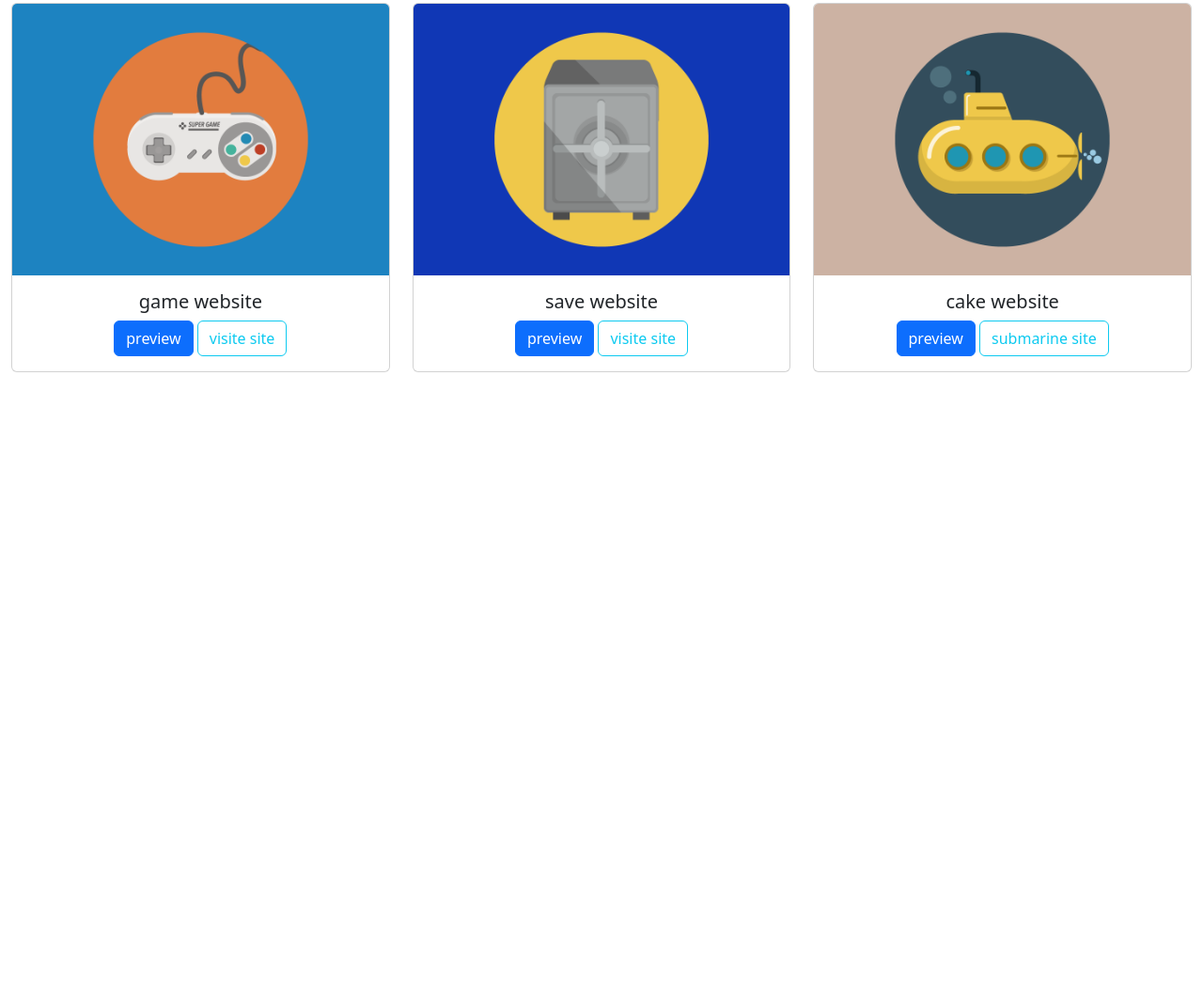
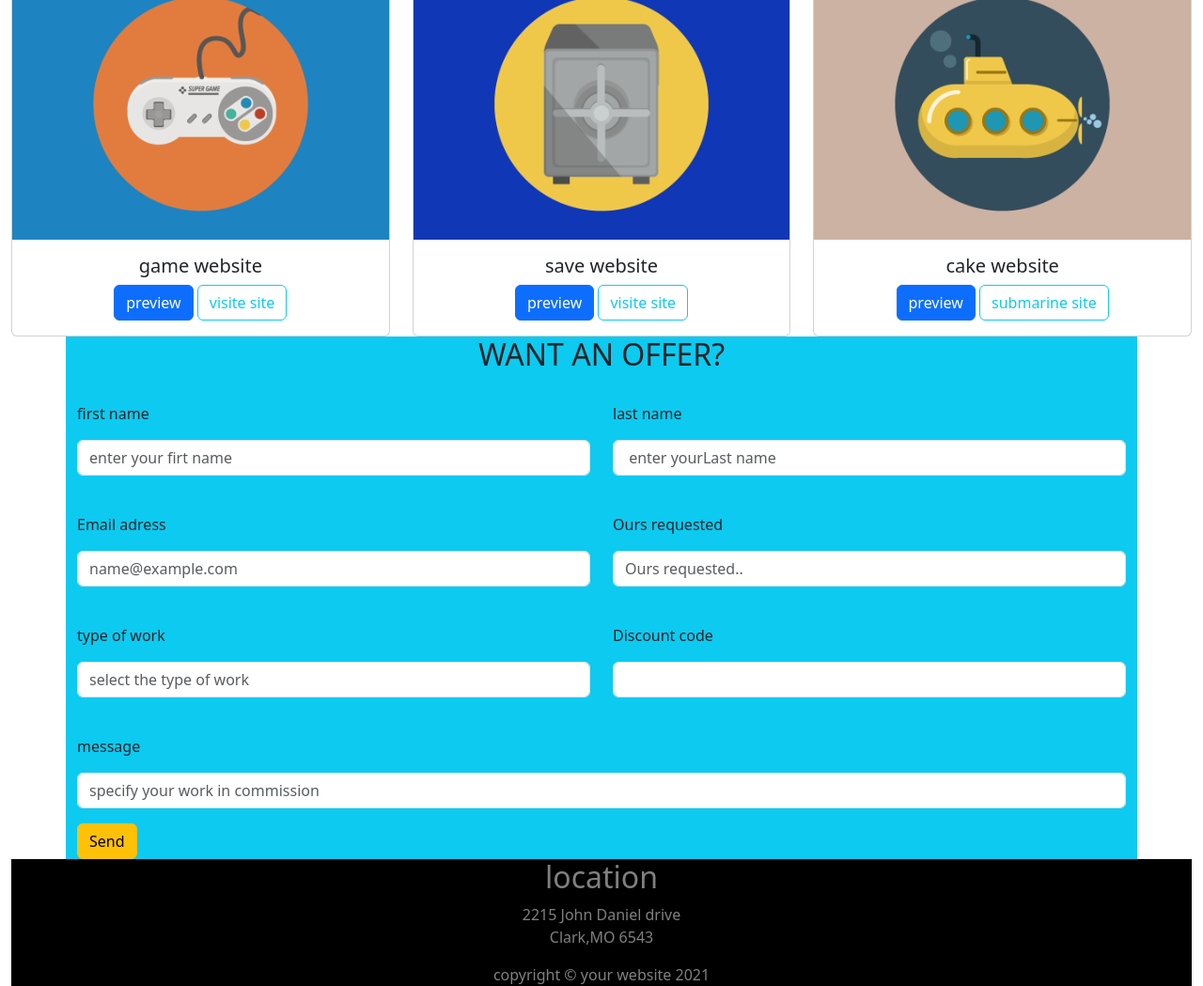
Before and after one commit to juliekaam/-bootstrap-html-freelancer, a plain HTML site: page index.html in a window 1280 px wide. Shown: the part 1346-2395 px from the top of the page at 94% size. Before the commit the page ends 1742 px from the top, so only its background shows below. Drawn offline with nearby package versions, Linux system fonts and the light colour scheme.

Commit message:
pagina completa

```diff
--- a/index.html
+++ b/index.html
@@ -14,8 +14,8 @@
     <div class="container-fluid">
 
         <!--row 1-->
-        <div class="row bg-black text-primary align-items-center">
-            <div class="col-12 justify-content-aound ">
+        <div class="row bg-black text-primary ">
+            <div class="col-12 justify-content-around d-inline-flex jus ">
 
                 <p> portfoglio</p>
                 <button type="button" class="btn btn-link position-relative">Contact me</button>
@@ -108,26 +108,79 @@
                 </div>
             </div>
         </div>
-        <!-- row 4
-        <div class="container-fluid">
-            <div class="row  text-center">
-                <div class="col-4">
-                    <div class="card">
-                        <h4>portfoglio</h4>
-                        <img src="./img/cake.png" class="card-img-top" alt="cabin">
-                        <div class="card-body">
-                            <h5 class="card-title">cake website</h5>
-                            <button type="button" class="btn btn-primary">preview</button>
-                            <button type="button" class="btn btn-outline-info">visite site</button>
-                        </div>
-                    </div>
+        <!--row form-->
+
+
+        <div class="container bg-info">
+            <h2 class="text-center">WANT AN OFFER?</h2>
+            <div class="row text-start">
+                <div class="col-6 mt-4">
+                    <p>first name
+                    <p>
+                        <input type="text" class="form-control" placeholder="enter your firt name"
+                            aria-label="First name">
                 </div>
-            </div>-->
+                <div class="col-6 mt-4">
+                    <p>last name
+                    <p>
+                        <input type="text" class="form-control" placeholder=" enter yourLast name"
+                            aria-label="Last name">
+                </div>
+            </div>
 
-        <!--row3-->
-        <div class="row">
+            <div class="row  text-start">
+                <div class="col-6 mt-4">
+                    <p>Email adress
+                    <p>
+                        <input type="text" class="form-control" placeholder="name@example.com" aria-label="Email">
+                </div>
+                <div class="col-6 mt-4">
+                    <p>Ours requested
+                    <p>
+                        <input type="text" class="form-control" placeholder="Ours requested.. " aria-label="Last name">
+                </div>
+            </div>
+            <div class="row  text-start">
+                <div class="col-6 mt-4">
+                    <p>type of work
+                    <p>
+                        <input type="text" class="form-control" placeholder="select the type of work"
+                            aria-label="type of work">
+                </div>
+                <div class="col-6 mt-4">
+                    <p>Discount code</p>
+
+                    <input type="text" class="form-control" placeholder=" " aria-label="Discount code">
+                </div>
+            </div>
+            <div class="row  text-start">
+                <div class="col-12 mt-4">
+                    <p>message
+                    <p>
+                        <input type="text" class="form-control" placeholder="specify your work in commission"
+                            aria-label="message">
+                </div>
+            </div>
+            <button type="button" class="btn btn-warning  ">Send</button>
 
         </div>
+
+        <!--row footer-->
+        <div class="container-fluid">
+
+
+            <div class="row bg-black text-white-50 text-center">
+                <div class="col-12">
+
+                    <h2> location</h2>
+                    <p> 2215 John Daniel drive<br>Clark,MO 6543</p>
+                    <h10>copyright &copy; your website 2021</10>
+                </div>
+
+
+            </div>
+        </div>
+
     </div>
 
 
```
